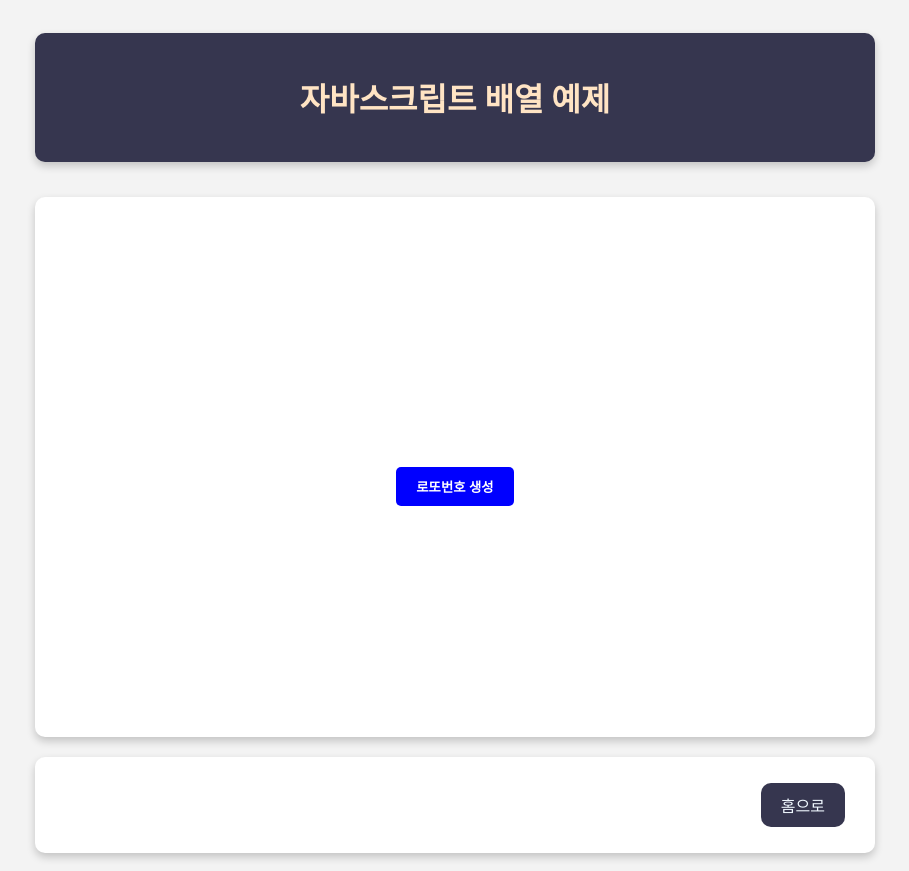
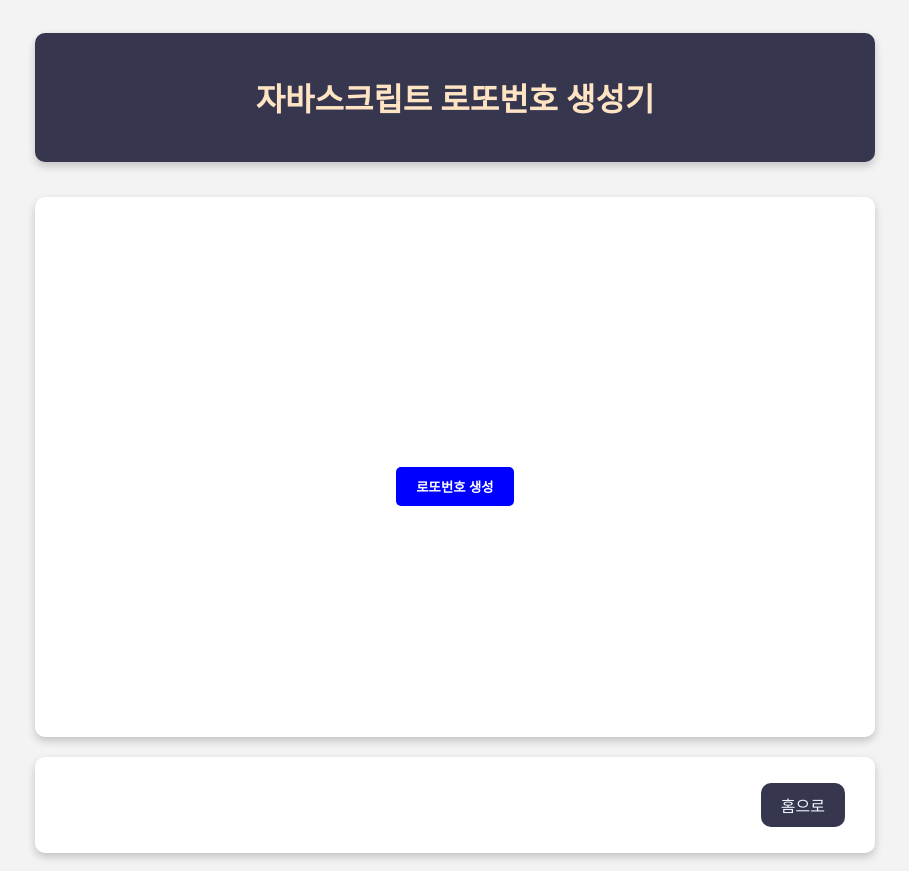
Before and after one commit to pnumin/kdt03_html, a plain HTML site: page 05/05.html in a window 1280 px wide. Shown: the whole page, without its empty margins (185-1094 px from the left). Drawn offline with Linux system fonts and the light colour scheme.

Commit message:
로또번호

```diff
--- a/05/05.html
+++ b/05/05.html
@@ -13,7 +13,7 @@
 
 <body>
   <header>
-    <h1><span>자바스크립트 배열 예제</span></h1>
+    <h1><span>자바스크립트 로또번호 생성기</span></h1>
   </header>
   <main>
     <div id="spDiv">
```
